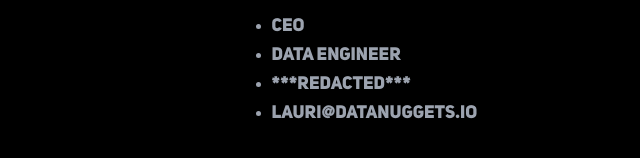
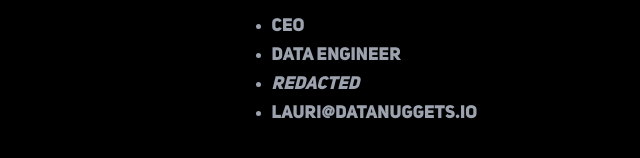
Before and after one commit to Data-Nuggets/datanuggets.io, a plain HTML site: page index.html in a window 1280 px wide. Shown: the part 2800-2958 px from the top of the page, 10-650 px from the left. Drawn offline with Linux system fonts and the light colour scheme.

Commit message:
Deploying to gh-pages from @ Data-Nuggets/datanuggets.io@af90efda1c1454886106144d27a736c226293775 🚀

```diff
--- a/index.html
+++ b/index.html
@@ -75,7 +75,7 @@
       <a href="/"><img src="/data-nuggets-logo.png"></a>
       <!--lit-part--><!--/lit-part-->
     <!--/lit-part--></template></nav-bar>
-            <!--lit-part U9Jjah4FLqA=--><main>
+            <!--lit-part 6wACDsBi4JE=--><main>
 <h1 id="data"><a aria-hidden="true" tabindex="-1" href="#data"><span class="icon icon-link"></span></a>Data</h1>
 <h1 id="nuggets"><a aria-hidden="true" tabindex="-1" href="#nuggets"><span class="icon icon-link"></span></a>Nuggets</h1>
 <p>It's not about the data. It's what you do with it.</p>
@@ -110,7 +110,7 @@
 <ul>
 <li>CEO</li>
 <li>Data Engineer</li>
-<li>***REDACTED***</li>
+<li><em><strong>REDACTED</strong></em></li>
 <li><a href="mailto:lauri@datanuggets.io">lauri@datanuggets.io</a></li>
 </ul>
 </section><!--/lit-part-->
```
